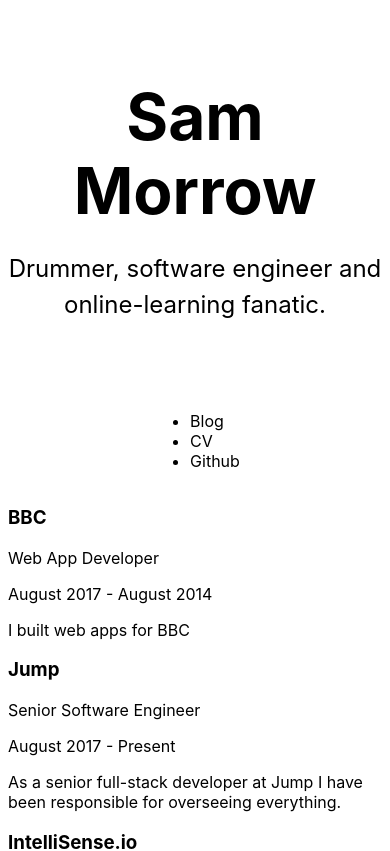
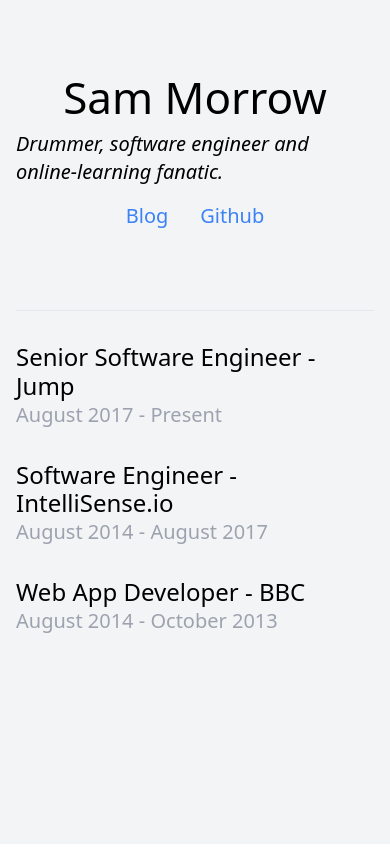
Before and after one commit to SamMorrowDrums/cv, a Next.js app: page / in a window 390 px wide. Shown: the top 851 px of the page. Built offline with nearby package versions, Linux system fonts and the light colour scheme.

Commit message:
Make a livable first draft

```diff
--- a/_experience/bbc.md
+++ b/_experience/bbc.md
@@ -1,10 +1,8 @@
 ---
 company: 'BBC'
 position: 'Web App Developer'
-fromDate: '2017-08-11T00:00:00.000Z'
-toDate: '2014-08-11T00:00:00.000Z'
+fromDate: 2014-08-01T00:00:00.000Z'
+toDate: '2013-10-01T00:00:00.000Z'
 location: 'Belfast'
 link: 'https://www.bbc.co.uk/'
 ---
-
-I built web apps for BBC
--- a/_experience/intellisense.md
+++ b/_experience/intellisense.md
@@ -6,5 +6,3 @@
 location: 'Cambridge'
 link: 'https://www.intellisense.io/'
 ---
-
-As a developer for IntelliSense.io I worked primarily on front-end.
--- a/_experience/jump.md
+++ b/_experience/jump.md
@@ -6,5 +6,3 @@
 location: 'London / Amsterdam'
 link: 'https://jump.work'
 ---
-
-As a senior full-stack developer at Jump I have been responsible for overseeing everything.
--- a/components/Experience.js
+++ b/components/Experience.js
@@ -10,23 +10,24 @@
   content,
 }) {
   return (
-    <section>
-      <div className="mb-8 md:mb-16"></div>
-      <div className="md:grid md:grid-cols-2 md:gap-x-16 lg:gap-x-8 mb-20 md:mb-28">
+    <section className="mb-8 lg:px-16 xl:px-64">
       <div>
-          <h3 className="mb-4 text-4xl lg:text-6xl leading-tight">
-            <a className="hover:underline">{company}</a>
+        <h3 className="text-2xl lg:text-4xl leading-tight">
+          {position} -{" "}
+          <a className="hover:underline" href={link}>
+            {company}
+          </a>{" "}
         </h3>
-          <p>{position}</p>
-          <div className="mb-4 md:mb-0 text-lg">
+        <h4 className="text-xl lg:text-2xl mb-4 text-gray-400">
           <DateFormatter dateString={fromDate} /> -{" "}
           <DateFormatter dateString={toDate} />
-          </div>
+        </h4>
+
+        <div className="mb-4 md:mb-0 text-lg"></div>
       </div>
       <div>
         <p className="text-lg leading-relaxed mb-4">{content}</p>
       </div>
-      </div>
     </section>
   );
 }
--- a/package.json
+++ b/package.json
@@ -18,6 +18,9 @@
     "remark-html": "^13.0.1"
   },
   "devDependencies": {
-    "prettier": "^2.2.1"
+    "autoprefixer": "^10.2.3",
+    "postcss": "^8.2.4",
+    "prettier": "^2.2.1",
+    "tailwindcss": "^2.0.2"
   }
 }
--- a/pages/_app.js
+++ b/pages/_app.js
@@ -1,7 +1,7 @@
-import '../styles/globals.css'
+import "../styles/index.css";
 
 function MyApp({ Component, pageProps }) {
-  return <Component {...pageProps} />
+  return <Component {...pageProps} />;
 }
 
-export default MyApp
+export default MyApp;
--- a/pages/index.js
+++ b/pages/index.js
@@ -1,27 +1,28 @@
 import Experience from "../components/Experience";
-
-import styles from "../styles/Home.module.css";
 import { getAllExperiences } from "../lib/api";
 import Head from "next/head";
 
 export default function Home({ experiences }) {
   return (
-    <div className={styles.container}>
+    <div className="bg-gray-100 min-h-screen pb-32 px-4 sm:px-16">
+      <div class="container mx-auto font-sans">
         <Head>
           <title>Sam Morrow</title>
           <link rel="icon" href="/favicon.ico" />
         </Head>
 
-      <main className={styles.main}>
-        <h1 className={styles.title}>Sam Morrow</h1>
+        <main className="grid">
+          <h1 className="text-6xl md:text-8xl place-self-center mt-16">
+            Sam Morrow
+          </h1>
 
-        <p className={styles.description}>
+          <p className="text-xl md:text-2xl place-self-center italic">
             Drummer, software engineer and online-learning fanatic.
           </p>
 
-        <div className={styles.grid}>
-          <ul>
-            <li>
+          <section className="place-self-center mt-4 mb-20">
+            <ul className="text-xl md:text-2xl text-blue-500">
+              <li className="inline mx-4">
                 <a
                   href="https://sammorrowdrums.com"
                   rel="noopener noreferrer"
@@ -30,10 +31,7 @@
                   Blog
                 </a>
               </li>
-            <li>
-              <a>CV</a>
-            </li>
-            <li>
+              <li className="inline mx-4">
                 <a
                   href="https://github.com/sammorrowdrums"
                   rel="noopener noreferrer"
@@ -43,13 +41,14 @@
                 </a>
               </li>
             </ul>
-        </div>
-        <div>
+          </section>
+          <div className="border-t pt-8">
             {experiences.map((exp) => (
-            <Experience {...exp} />
+              <Experience key={exp.fromDate} {...exp} />
             ))}
           </div>
         </main>
+      </div>
     </div>
   );
 }
--- /dev/null
+++ b/postcss.config.js
@@ -0,0 +1,3 @@
+module.exports = {
+  plugins: ["tailwindcss", "autoprefixer"],
+};
--- a/styles/Home.module.css
+++ /dev/null
@@ -1,122 +0,0 @@
-.container {
-  min-height: 100vh;
-  padding: 0 0.5rem;
-  display: flex;
-  flex-direction: column;
-  justify-content: center;
-  align-items: center;
-}
-
-.main {
-  padding: 5rem 0;
-  flex: 1;
-  display: flex;
-  flex-direction: column;
-  justify-content: center;
-  align-items: center;
-}
-
-.footer {
-  width: 100%;
-  height: 100px;
-  border-top: 1px solid #eaeaea;
-  display: flex;
-  justify-content: center;
-  align-items: center;
-}
-
-.footer img {
-  margin-left: 0.5rem;
-}
-
-.footer a {
-  display: flex;
-  justify-content: center;
-  align-items: center;
-}
-
-.title a {
-  color: #0070f3;
-  text-decoration: none;
-}
-
-.title a:hover,
-.title a:focus,
-.title a:active {
-  text-decoration: underline;
-}
-
-.title {
-  margin: 0;
-  line-height: 1.15;
-  font-size: 4rem;
-}
-
-.title,
-.description {
-  text-align: center;
-}
-
-.description {
-  line-height: 1.5;
-  font-size: 1.5rem;
-}
-
-.code {
-  background: #fafafa;
-  border-radius: 5px;
-  padding: 0.75rem;
-  font-size: 1.1rem;
-  font-family: Menlo, Monaco, Lucida Console, Liberation Mono, DejaVu Sans Mono,
-    Bitstream Vera Sans Mono, Courier New, monospace;
-}
-
-.grid {
-  display: flex;
-  align-items: center;
-  justify-content: center;
-  flex-wrap: wrap;
-  max-width: 800px;
-  margin-top: 3rem;
-}
-
-.card {
-  margin: 1rem;
-  flex-basis: 45%;
-  padding: 1.5rem;
-  text-align: left;
-  color: inherit;
-  text-decoration: none;
-  border: 1px solid #eaeaea;
-  border-radius: 10px;
-  transition: color 0.15s ease, border-color 0.15s ease;
-}
-
-.card:hover,
-.card:focus,
-.card:active {
-  color: #0070f3;
-  border-color: #0070f3;
-}
-
-.card h3 {
-  margin: 0 0 1rem 0;
-  font-size: 1.5rem;
-}
-
-.card p {
-  margin: 0;
-  font-size: 1.25rem;
-  line-height: 1.5;
-}
-
-.logo {
-  height: 1em;
-}
-
-@media (max-width: 600px) {
-  .grid {
-    width: 100%;
-    flex-direction: column;
-  }
-}
--- a/styles/globals.css
+++ /dev/null
@@ -1,16 +0,0 @@
-html,
-body {
-  padding: 0;
-  margin: 0;
-  font-family: -apple-system, BlinkMacSystemFont, Segoe UI, Roboto, Oxygen,
-    Ubuntu, Cantarell, Fira Sans, Droid Sans, Helvetica Neue, sans-serif;
-}
-
-a {
-  color: inherit;
-  text-decoration: none;
-}
-
-* {
-  box-sizing: border-box;
-}
--- /dev/null
+++ b/tailwind.config.js
@@ -0,0 +1,33 @@
+module.exports = {
+  purge: ["./components/**/*.js", "./pages/**/*.js"],
+  theme: {
+    extend: {
+      colors: {
+        "accent-1": "#FAFAFA",
+        "accent-2": "#EAEAEA",
+        "accent-7": "#333",
+        success: "#0070f3",
+        cyan: "#79FFE1",
+      },
+      spacing: {
+        28: "7rem",
+      },
+      letterSpacing: {
+        tighter: "-.04em",
+      },
+      lineHeight: {
+        tight: 1.2,
+      },
+      fontSize: {
+        "5xl": "2.5rem",
+        "6xl": "2.75rem",
+        "7xl": "4.5rem",
+        "8xl": "6.25rem",
+      },
+      boxShadow: {
+        sm: "0 5px 10px rgba(0, 0, 0, 0.12)",
+        md: "0 8px 30px rgba(0, 0, 0, 0.12)",
+      },
+    },
+  },
+};
```
Also changed, not shown: styles/index.css (added, +15 -0 lines), 2 other files (tests, documents, lock files or other folders). Lines whose indentation alone changed are shown as unchanged.
